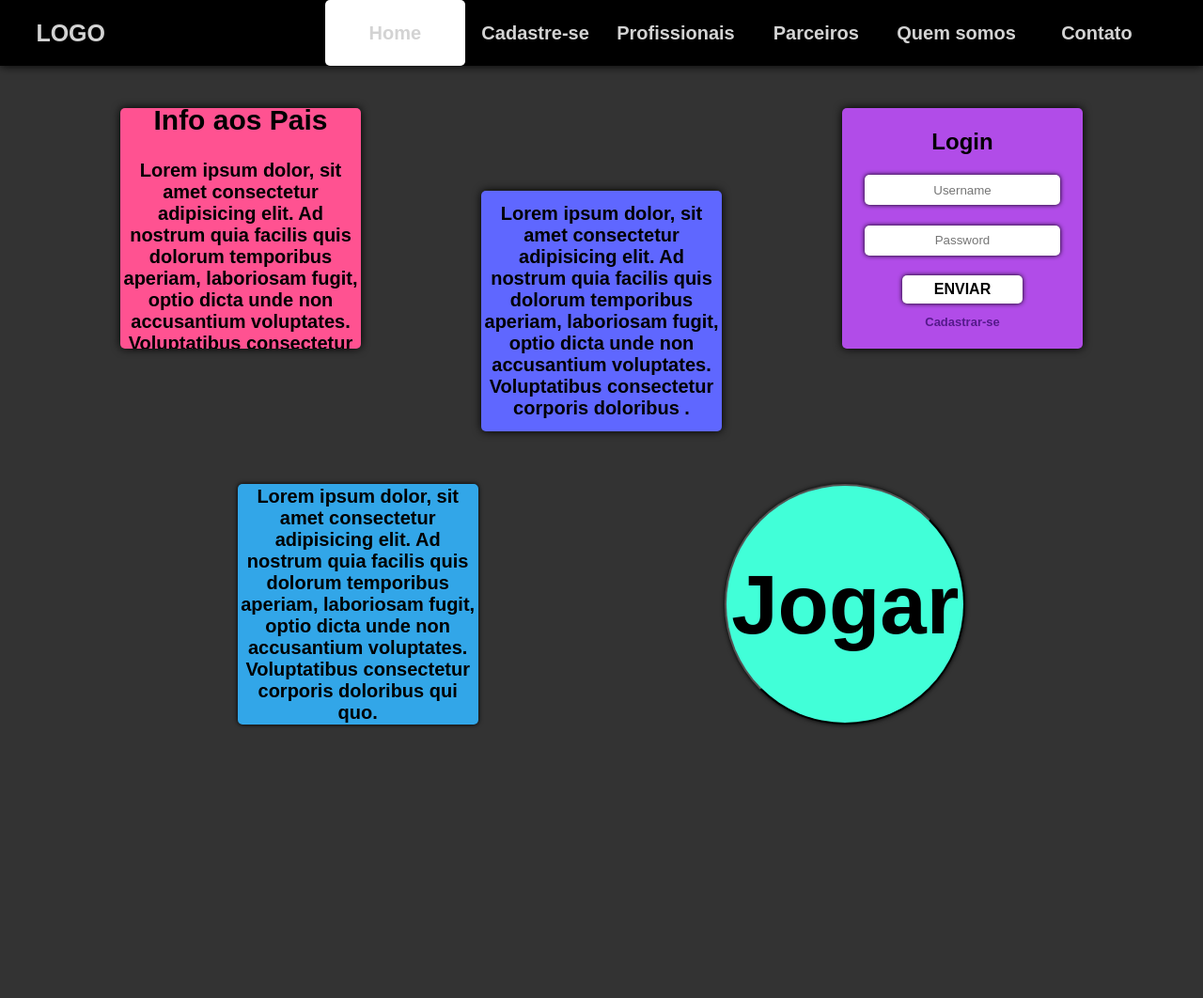
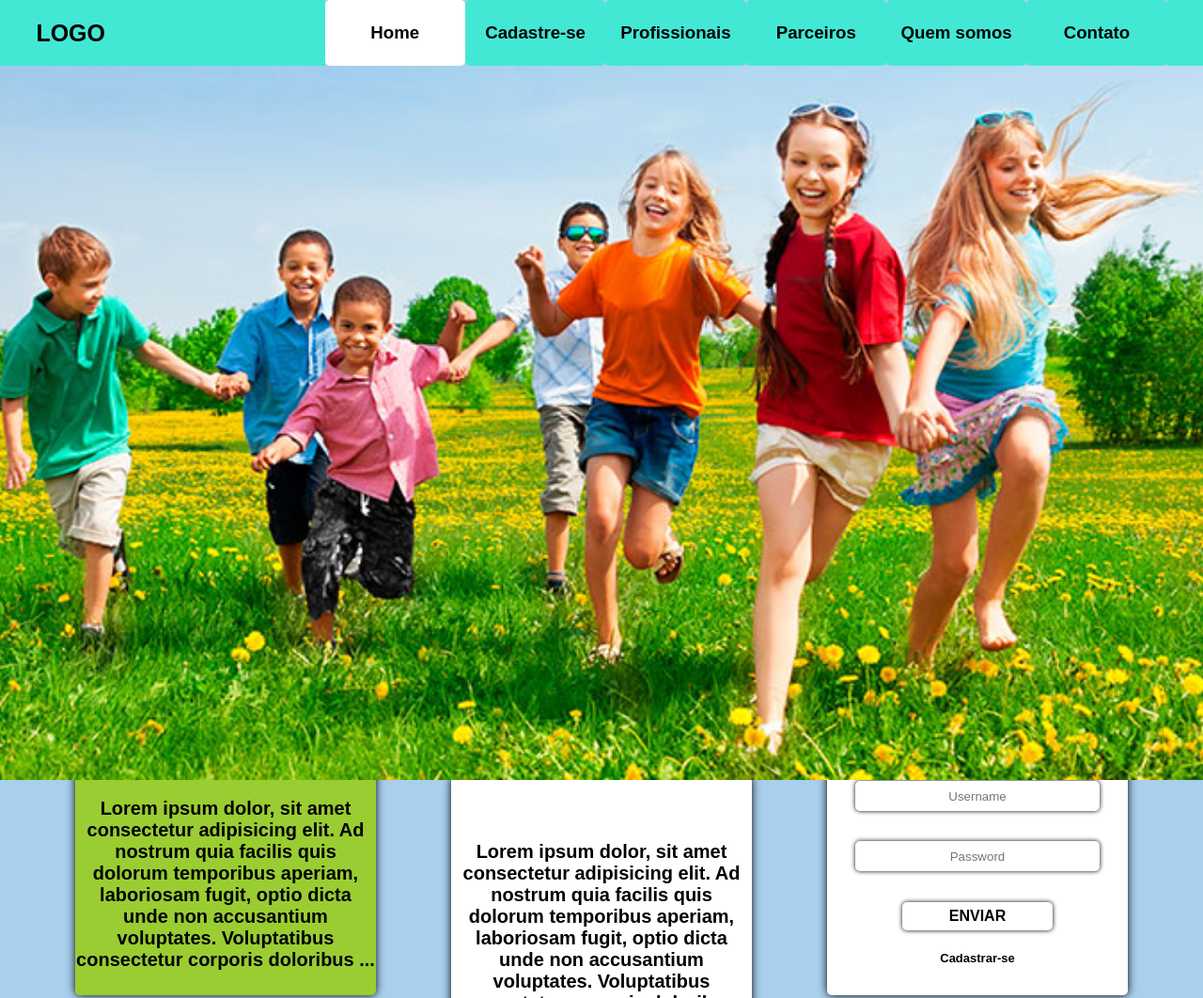
Before and after one commit to fer-silva/DemodayEH, a plain HTML site: page index.html in a window 1280 px wide. Shown: the top 1062 px of the page at 94% size. Before the commit the page ends 800 px from the top, so only its background shows below. Drawn offline with Linux system fonts and the light colour scheme; a web font is replaced by a local one.

Commit message:
Melhorias na home

```diff
--- a/AulaJS.css
+++ b/AulaJS.css
@@ -1,9 +1,7 @@
 body{
-    margin: 0;
+    margin: 0 auto;
     padding: 0;
-    /* background: url(img/fundo.jpg); */
-    background: rgba(0, 0, 0, 0.8);
-    background-size: cover;
+    /* background-color: rgba(255, 255, 255, 0.705); */
     font-family: 'BenchNine', sans-serif;
 }
 .opaca{
@@ -21,9 +19,9 @@ body{
 
 .postit1{
     margin-top: 2vh;
-    width: 20vw;
-    height: 20vw;
-    background-color: #FF5291;
+    width: 25vw;
+    height: 25vw;
+    background-color:yellowgreen;
     font-size: 20px;
     font-weight: bold;
     display: flex;
@@ -41,9 +39,9 @@ body{
 .postit12{
     position: relative;
     margin-top: 8vh;
-    width: 20vw;
-    height: 35vw;
-    background-color: palevioletred;
+    width: 25vw;
+    height: 40vw;
+    background-color:white;
     font-size: 20px;
     font-weight: bold;
     display: flex;
@@ -59,7 +57,7 @@ body{
 header{
     height: 70px;
     width: 100%;
-    background-color: #000;
+    background-color:#43E8D5;
     display: flex;
     justify-content: space-between;
     align-items: center;
@@ -72,7 +70,7 @@ header>a{
     margin-left: 3vw;
     text-decoration: none;
     font-size: 25px;
-    color: lightgray;
+    color: #000;
     font-family: sans-serif;
     font-weight: bold;
     z-index: 2;
@@ -87,19 +85,20 @@ nav{
     margin-right: 3vw;
     position: relative;
     z-index: 2;
-    background-color: #000;
+    background-color: #a5d0f0;
 }
 
 a{
     text-decoration: none;
+    color: #000;
 }
 
 nav>a{
     text-decoration: none;
-    color: lightgray;
+    color: #000;
     font-weight: 600;
     font-family: sans-serif;
-    font-size: 15pt;
+    font-size: 14pt;
     height: 70px;
     width: calc(100% / 6);
     border-radius: 5px;
@@ -109,15 +108,28 @@ nav>a{
     box-sizing: border-box;
     transition: 1s;
     z-index: 2;
-    background-color: #000;
+    background-color:#43E8D5
 }
 
 .d1:hover{
     background-color: rgba(255, 255, 255, 0.4);
     letter-spacing: 2px;
 }
-
+.parallax {
+    background-image: url("img/fundo2.jpg");
+background-attachment: fixed;
+background-position: center top;
+background-size: cover;
+background-repeat: no-repeat;
+height: 95vh;
+position: relative;
+top:0;
+z-index: 2;
+overflow: hidden;
+}
 section{
+    background:#a8cfec;
+    background-size: cover;
     height: calc(100vh - 70px);
     width: 100%;
     /* background-color: gray; */
@@ -139,9 +151,9 @@ section{
 }
 .oloco{
     margin-top: 2vh;
-    width: 20vw;
-    height: 20vw;
-    background-color: #B14CE8;
+    width: 25vw;
+    height: 25vw;
+    background-color:white;
     font-size: 20px;
     font-weight: bold;
     display: flex;
@@ -157,10 +169,10 @@ section{
 
 .oloco1{
     border-radius: 5px;
-    margin-top: 7Vh;
-    width: 20vw;
-    height: 20vw;
-    background-color: #32A6E8;
+    margin-top: 25Vh;
+    width: 25vw;
+    height: 25vw;
+    background-color:white;
     font-size: 20px;
     font-weight: bold;
     display: flex;
@@ -174,11 +186,11 @@ section{
 
 .jogar{
     border-radius: 50%;
-    margin-top: 7vh;
+    margin-top: 25vh;
     margin-left: 10px;
-    width: 20vw;
-    height: 20vw;
-    background-color: #41FFD8;
+    width: 25vw;
+    height: 25vw;
+    background-color: white;
     font-size: 87px;
     font-weight: bold;
     display: flex;
@@ -196,11 +208,11 @@ section{
 
 .oloco:nth-child(1){
     margin-top: 6vh;
-    background-color: #B9D2FF;
+    background-color:white;
 }
 
 .oloco:nth-child(2){
-    background-color: #5F67FF;
+    background-color:white;
     margin-top: 13vh;
 }
 
@@ -279,7 +291,7 @@ input{
     text-align: center;
     text-decoration: none;
     font-weight: bold;
-    color: black;
+    background-color: white;
     border-radius: 5px;
     height: calc(92% / 3);
     width: 95%;
@@ -299,3 +311,14 @@ input{
     height: 175px;
     opacity: 1;
 }
+
+footer{
+    display: flex;
+    margin: 0 auto;
+    background-color:rgba(0, 0, 0, 0.582);
+    height: 100vh;
+}
+footer img{
+    height:50px ;
+    width: 50px;
+}
--- a/index.html
+++ b/index.html
@@ -4,7 +4,7 @@
     <meta charset="UTF-8">
     <meta name="viewport" content="width=device-width, initial-scale=1.0">
     <meta http-equiv="X-UA-Compatible" content="ie=edge">
-    <title>Document</title>
+    <title>Home</title>
     <script defer src="AulaJS.js"></script>
     <link rel="stylesheet" href="AulaJS.css">
     <link href="https://fonts.googleapis.com/css?family=BenchNine" rel="stylesheet">
@@ -27,9 +27,13 @@
         </nav>
     </header>
     <div class="opaca"></div>
+    <section class="parallax">
+
+    </section>
     <section>
         <div class="contain">
-            <div class="postit1"> <h2>Info aos Pais</h2> Lorem ipsum dolor, sit amet consectetur adipisicing elit. Ad nostrum quia facilis quis
+            <div class="postit1">
+                <h2>Info aos Pais</h2> Lorem ipsum dolor, sit amet consectetur adipisicing elit. Ad nostrum quia facilis quis
                 dolorum temporibus aperiam, laboriosam fugit, optio dicta unde non accusantium voluptates. Voluptatibus
                 consectetur corporis doloribus ...
             </div>
@@ -54,6 +58,13 @@
             </button>
         </div>
     </section>
+    <footer>
+        <div>
+            <img src="img/icones/face.png" alt="Icone Facebook">
+            <img src="img/icones/insta.png" alt="Icone Instagram">
+            <img src="img/icones/tw.png" alt="Icone Twitter">
+        </div>
+    </footer>
 </body>
 
 </html>
```
Also changed, not shown: img/alfinete.png (added), img/fundo2.jpg (added), img/icones/face.png (added), img/icones/insta.png (added), img/icones/tw.png (added), img/menininha.jpg (added).
